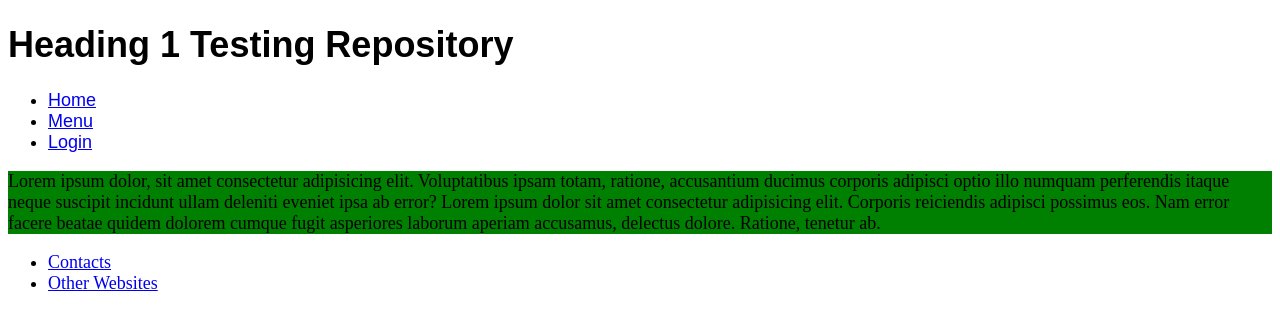
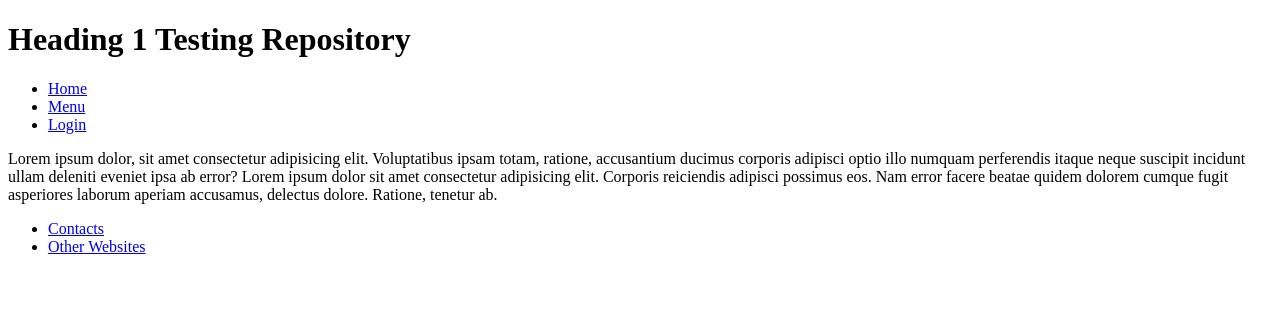
Before and after one commit to gustigratia/test-repo, a plain HTML site: page index.html in a window 1280 px wide. Drawn offline with Linux system fonts and the light colour scheme.

Commit message:
Deleting style

```diff
--- a/index.html
+++ b/index.html
@@ -4,7 +4,6 @@
 <head>
     <meta charset="UTF-8">
     <meta name="viewport" content="width=device-width, initial-scale=1.0">
-    <link rel="stylesheet" href="style.css">
     <title>Test Repository Git</title>
 </head>
 
--- a/style.css
+++ /dev/null
@@ -1,11 +0,0 @@
-header {
-    font-family: Arial, Helvetica, sans-serif;
-}
-
-p {
-    background-color: green;
-}
-
-body {
-    font-size: large;
-}
```
